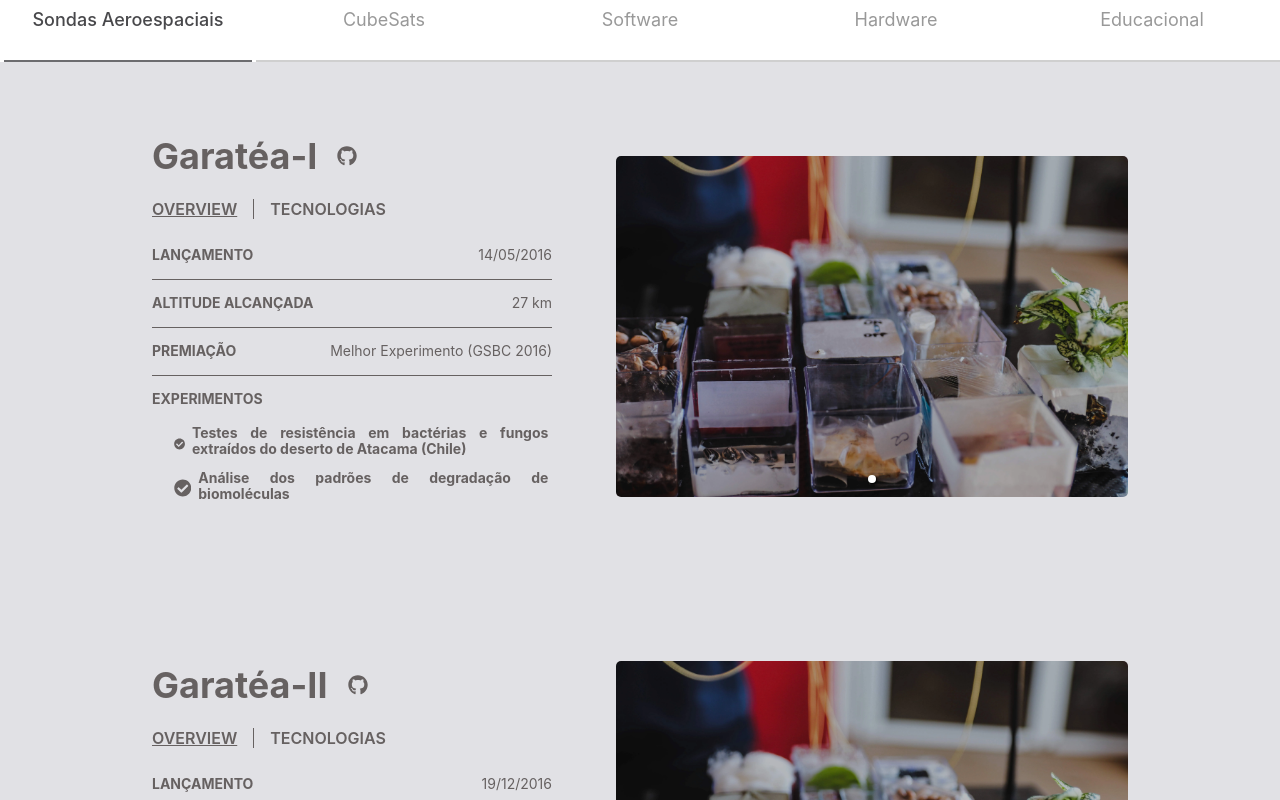
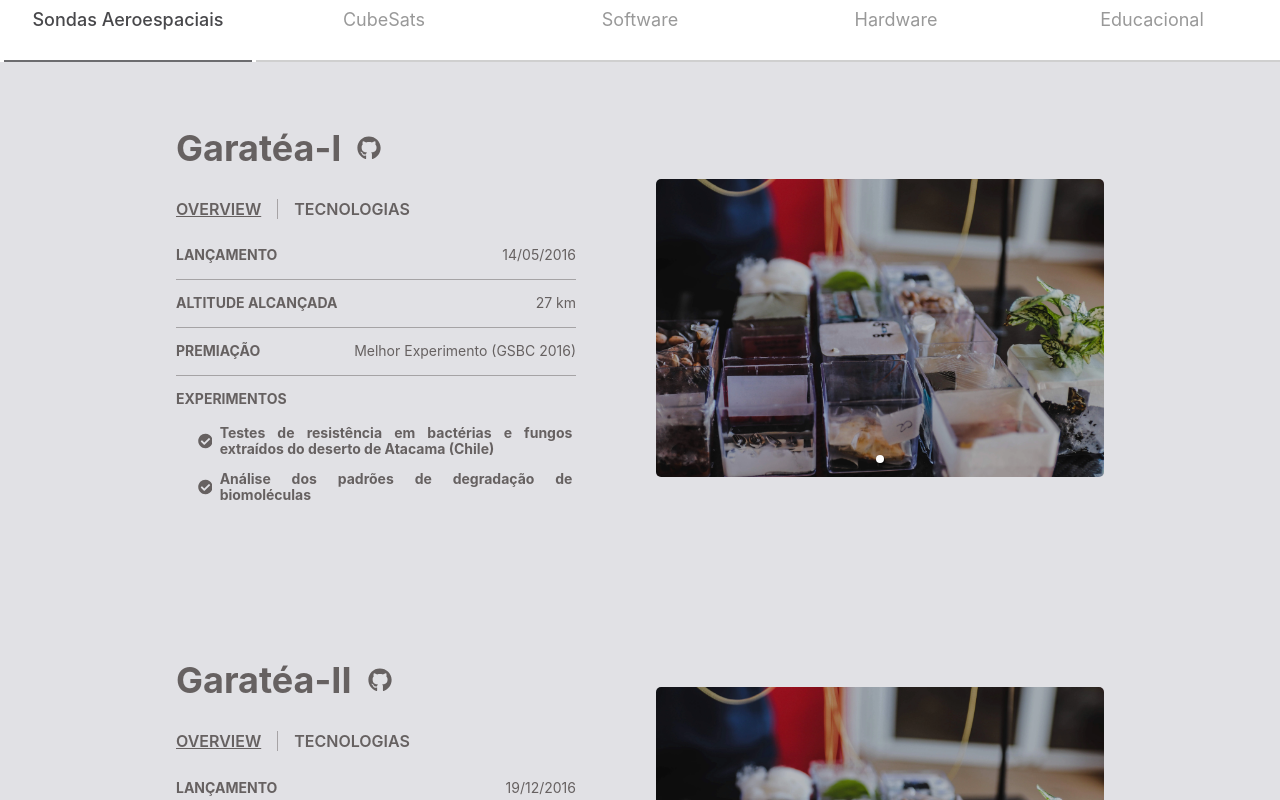
Before and after one commit to zenitheesc/zenith-website, a Next.js app: page /projetos in a window 1280 px wide. Shown: the part 820-1620 px from the top of the page. Built offline with nearby package versions, Linux system fonts and the light colour scheme.

Commit message:
projects: adding style to sheets

```diff
--- a/components/projects-components/projects-structure/ProjectTitle.jsx
+++ b/components/projects-components/projects-structure/ProjectTitle.jsx
@@ -1,7 +1,6 @@
 import React from 'react'
 import { FaGithub } from 'react-icons/fa'
-import Link from 'next/link';
-import styles from '../../../styles/projects/ProjectTitle.module.css'
+import styles from 'styles/projects/ProjectTitle.module.css'
 
 export default function ProjectTitle(props) {
 	const { title } = props;
@@ -13,14 +12,12 @@ export default function ProjectTitle(props) {
 				{title}
 			</h1>
 			{
-				gitLink != null?
-				<Link href={gitLink}>
+				gitLink != null
+				? <a href={gitLink} aria-label="GitHub" target="_blank" rel="noopener noreferrer">
 					<FaGithub />
-				</Link>
-				:
-				<></>
+				</a>
+				: <></>
 			}
-
 		</div>
 	)
 }
--- a/components/projects-components/projects-structure/ProjectToggle.jsx
+++ b/components/projects-components/projects-structure/ProjectToggle.jsx
@@ -1,5 +1,5 @@
 import React, { useState } from 'react';
-import styles from '../../../styles/projects/ProjectToggle.module.css'
+import styles from 'styles/projects/ProjectToggle.module.css'
 
 export default function ProjectToggle(props) {
 	const [firstOptionSelected, setfirstOptionSelected] = useState(true)
@@ -14,7 +14,6 @@ export default function ProjectToggle(props) {
 				</h2>
 				<h2 onClick={() => { setfirstOptionSelected(false) }}
 					style={{ "text-decoration": firstOptionSelected ? "none" : "underline" }}
-
 				>
 					{secondTitle}
 				</h2>
--- a/components/projects-components/projects-structure/ProjectsCarousel.jsx
+++ b/components/projects-components/projects-structure/ProjectsCarousel.jsx
@@ -6,7 +6,7 @@ import { Carousel } from 'react-responsive-carousel';
 export default function ProjectsCarousel(props) {
   return (
     <Carousel
-      width='40vw'
+      width='35vw'
       className={style.projectsCarousel}
       showStatus={false}
       showThumbs={false}
--- a/components/projects-components/projects/SondasAeroespaciais/Model.jsx
+++ b/components/projects-components/projects/SondasAeroespaciais/Model.jsx
@@ -14,6 +14,7 @@ import styles from 'styles/Projects.module.css';
 function Model (props) {
     const {
         title,
+        link,
         menus,
         launchDate,
         altitude,
@@ -26,7 +27,7 @@ function Model (props) {
     return (
         <div className={`-standardContainer ${styles.projectContainer}`}>
             <ProjectData dark>
-                <ProjectTitle title={ title } gitLink="" />
+                <ProjectTitle title={ title } gitLink={ link } />
                 <ProjectToggle firstTitle = {menus[0]} secondTitle = {menus[1]}>
                 <ProjectTable>
                     <ProjectDataRow label={launchDate[0]} value={launchDate[1]} />
--- a/styles/projects/CheckList.module.css
+++ b/styles/projects/CheckList.module.css
@@ -7,7 +7,7 @@
     font-weight: bold;
     font-size: 14px;
     line-height: 16px;
-    margin-bottom: 0.4em;
+    width: 30.5em;
 }
 
 .checkListItem {
@@ -18,6 +18,7 @@
     text-align: justify;
     padding: 0.2em;
     margin-left: 1em;
+    margin-bottom: 0.4em;
 }
 
 .checkListItem > svg {
--- a/styles/projects/ProjectCarousel.module.css
+++ b/styles/projects/ProjectCarousel.module.css
@@ -1,5 +1,5 @@
 .projectsCarousel {
-    margin-left: 4em;
+    margin-left: 5em;
 }
 
 .projectsCarousel > div {
--- a/styles/projects/ProjectData.module.css
+++ b/styles/projects/ProjectData.module.css
@@ -41,17 +41,17 @@
 }
 
 .projectData *{
-    border-color: #CCCCCC !important;
+    border-color: #CCCCCC7c !important;
 }
 
 .projectData.dark *{
-    border-color: #666161 !important;
+    border-color: #6661617c !important;
 }
 
-.projectData  svg{
+.projectData svg{
     color: #CCCCCC;
 }
 
-.projectData.dark  svg{
+.projectData.dark svg{
     color: #666161;
 }
--- a/styles/projects/ProjectDataRow.module.css
+++ b/styles/projects/ProjectDataRow.module.css
@@ -5,12 +5,12 @@
 	justify-content: space-between;
 }
 
-.projectDataRow>h3{
+.projectDataRow > h3{
 	text-align: left;
 	margin-bottom: 0px;
 }
 
-.projectDataRow>span{
+.projectDataRow > span{
 	text-align: right;
 	margin-bottom: 0px;
 }
--- a/styles/projects/ProjectTitle.module.css
+++ b/styles/projects/ProjectTitle.module.css
@@ -2,14 +2,27 @@
     display: flex;
     flex-direction: row;
     align-items: center;
+    margin-bottom: 1em;
 }
 
 .projectTitle > h1 {
     margin: 0px;
 }
 
-.projectTitle > svg {
-	margin: 1em;
+.projectTitle > a {
+    margin: 0px;
+	margin-left: 1em;
+    width: 1.5em;
+    height: 1.5em;
+}
+
+.projectTitle > a > svg {
 	cursor: pointer;
-	font-size: 20px;
+    width: 1.5em;
+    height: 1.5em;
 }
+
+.projectTitle > a > svg > path {
+    width: 100%;
+    height: 100%;
+}
```
